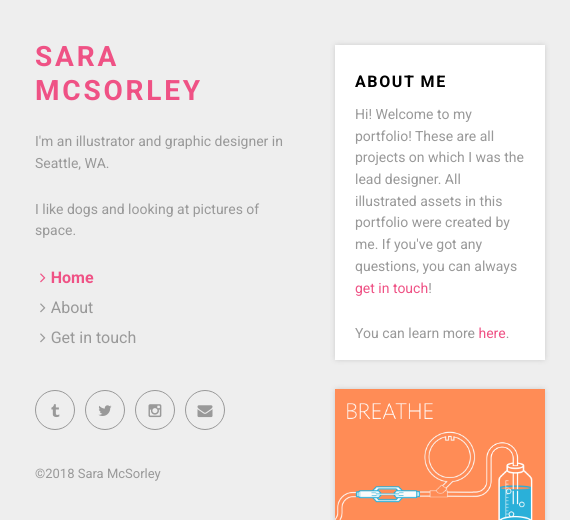
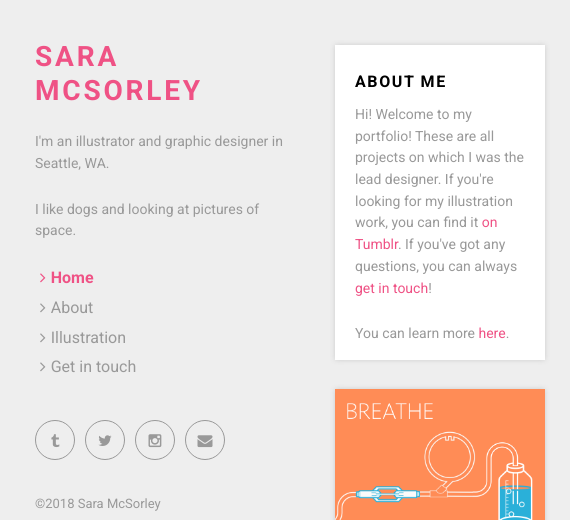
Before and after one commit to gembat/saramcsorley, a plain HTML site: page index.html in a window 1280 px wide. Shown: the top 520 px of the page, 0-570 px from the left. Drawn offline with nearby package versions, Linux system fonts and the light colour scheme; grey boxes are pictures that could not be loaded; files whose address does not match are found by name.

Commit message:
Add files via upload

```diff
--- a/index.html
+++ b/index.html
@@ -39,9 +39,10 @@
               <ul class="sidebar-menu">
                 <li class="active"><a href="index.html">Home</a></li>
                 <li><a href="about.html">About</a></li>
+                <li><a href="http://saramcsorley.tumblr.com">Illustration</a></li>
                 <li><a href="contact.html">Get in touch</a></li>
               </ul>
-              <p class="social"><a href="http://saramcsorley.tumblr.com" data-animate-hover="pulse" class="external tumblr"><i class="fa fa-tumblr"></i></a><a href="http://www.twitter.com/saramcsorley" data-animate-hover="pulse" class="external twitter"><i class="fa fa-twitter"></i></a><a href="http://www.instagram.com/centauride" title="" class="external instagram"><i class="fa fa-instagram"></i></a><a href="mailto:sara@themcsorleys.com" data-animate-hover="pulse" class="email"><i class="fa fa-envelope"></i></a></p>
+              <p class="social"><a href="http://saramcsorley.tumblr.com" data-animate-hover="pulse" class="external tumblr"><i class="fa fa-tumblr"></i></a><a href="http://www.twitter.com/saramcsorley" data-animate-hover="pulse" class="external twitter"><i class="fa fa-twitter"></i></a><a href="http://www.instagram.com/saramcart" title="" class="external instagram"><i class="fa fa-instagram"></i></a><a href="mailto:sara@themcsorleys.com" data-animate-hover="pulse" class="email"><i class="fa fa-envelope"></i></a></p>
               <div class="copyright">
                 <p class="credit">&copy;2018 Sara McSorley</p>
               </div>
@@ -61,7 +62,7 @@
                     <div class="box-masonry-text">
                       <h4> <a href="about.html">About Me</a></h4>
                       <div class="box-masonry-desription">
-                      <p>Hi! Welcome to my portfolio! These are all projects on which I was the lead designer. All illustrated assets in this portfolio were created by me. If you've got any questions, you can always <a href="contact.html">get in touch</a>!</p>
+                      <p>Hi! Welcome to my portfolio! These are all projects on which I was the lead designer. If you're looking for my illustration work, you can find it <a href="http://saramcsorley.tumblr.com">on Tumblr</a>. If you've got any questions, you can always <a href="contact.html">get in touch</a>!</p>
                         <p>You can learn more <a href="about.html">here</a>.</p>
                       </div>
                     </div>
```
Also changed, not shown: about.html (+2 -1 lines), after-hours.html (+2 -1 lines), books.html (+2 -1 lines), contact.html (+2 -1 lines), detail.html (+2 -1 lines), path-40.html (+2 -1 lines), path-fundraising-kit.html (+2 -1 lines), path-nutmox-video.html (+2 -1 lines), path-video.html (+2 -1 lines), path-welcome-series.html (+2 -1 lines), pp-landing-pages.html (+2 -1 lines), pp-social.html (+2 -1 lines), social-media-gifs.html (+2 -1 lines), space-merch.html (+2 -1 lines), 4 more files.
